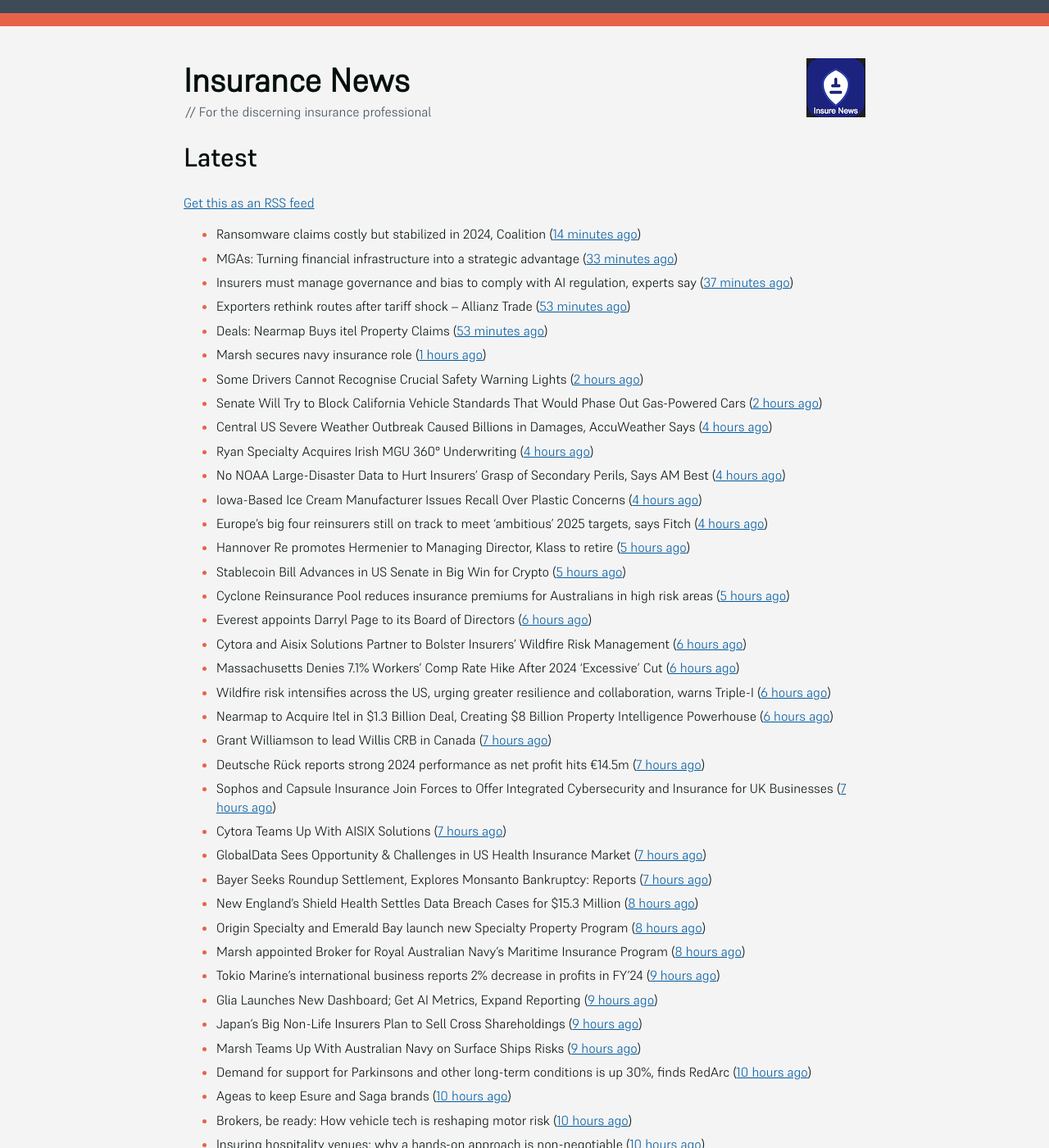
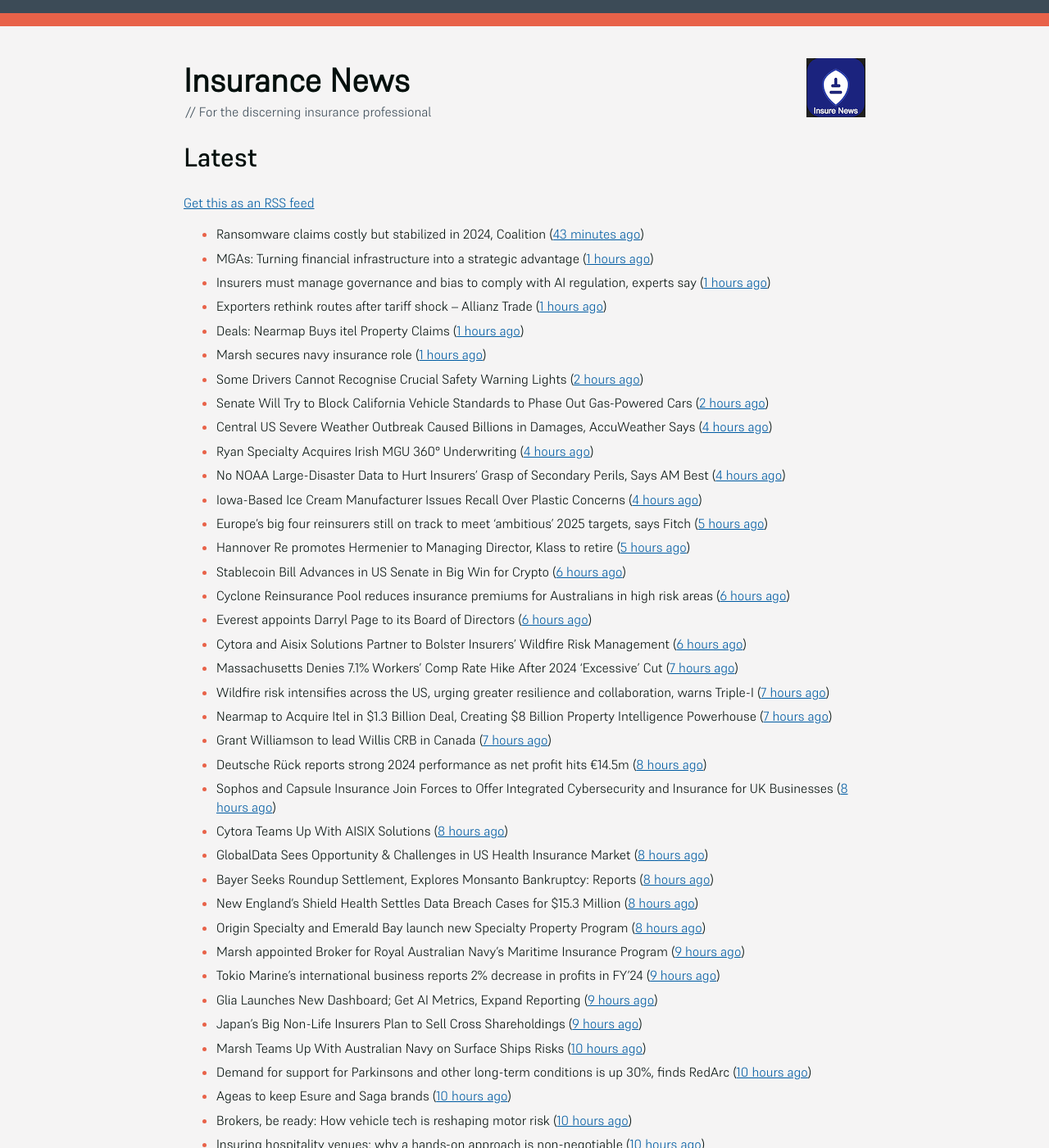
Before and after one commit to mat-0/feeds.thechels.uk, a Jekyll site: the page built from index.md, in a window 1280 px wide and 1400 px high. Shown: the whole window at 82% size. Built offline with Jekyll 4.4.1, drawn with Linux system fonts in a browser that asks for light colours; some of the changed text lies outside the part shown.

Commit message:
New Feed

```diff
--- a/index.md
+++ b/index.md
@@ -8,40 +8,40 @@ description: Latest Updates
 [Get this as an RSS feed](/feed.rss)
 
 <!-- news_marker starts -->
-- Ransomware claims costly but stabilized in 2024, Coalition ([14 minutes ago](https://www.dig-in.com/news/ransomware-claims-costly-but-stabilized-in-2024-coalition))
-- MGAs: Turning financial infrastructure into a strategic advantage ([33 minutes ago](https://www.dig-in.com/opinion/turning-financial-infrastructure-into-a-strategic-advantage))
-- Insurers must manage governance and bias to comply with AI regulation, experts say ([37 minutes ago](https://www.dig-in.com/news/ai-governance-and-bias-become-compliance-issues-for-insurers))
-- Exporters rethink routes after tariff shock – Allianz Trade ([53 minutes ago](https://www.insurancebusinessmag.com/uk/news/sme/exporters-rethink-routes-after-tariff-shock--allianz-trade-536347.aspx))
-- Deals: Nearmap Buys itel Property Claims ([53 minutes ago](https://insurance-edge.net/2025/05/20/deals-nearmap-buys-itel-property-claims/))
+- Ransomware claims costly but stabilized in 2024, Coalition ([43 minutes ago](https://www.dig-in.com/news/ransomware-claims-costly-but-stabilized-in-2024-coalition))
+- MGAs: Turning financial infrastructure into a strategic advantage ([1 hours ago](https://www.dig-in.com/opinion/turning-financial-infrastructure-into-a-strategic-advantage))
+- Insurers must manage governance and bias to comply with AI regulation, experts say ([1 hours ago](https://www.dig-in.com/news/ai-governance-and-bias-become-compliance-issues-for-insurers))
+- Exporters rethink routes after tariff shock – Allianz Trade ([1 hours ago](https://www.insurancebusinessmag.com/uk/news/sme/exporters-rethink-routes-after-tariff-shock--allianz-trade-536347.aspx))
+- Deals: Nearmap Buys itel Property Claims ([1 hours ago](https://insurance-edge.net/2025/05/20/deals-nearmap-buys-itel-property-claims/))
 - Marsh secures navy insurance role ([1 hours ago](https://www.insurancebusinessmag.com/uk/news/construction-engineering/marsh-secures-navy-insurance-role-536336.aspx))
 - Some Drivers Cannot Recognise Crucial Safety Warning Lights ([2 hours ago](https://insurance-edge.net/2025/05/20/some-drivers-cannot-recognise-crucial-safety-warning-lights/))
-- Senate Will Try to Block California Vehicle Standards That Would Phase Out Gas-Powered Cars ([2 hours ago](https://www.insurancejournal.com/news/west/2025/05/20/824554.htm))
+- Senate Will Try to Block California Vehicle Standards to Phase Out Gas-Powered Cars ([2 hours ago](https://www.insurancejournal.com/news/west/2025/05/20/824554.htm))
 - Central US Severe Weather Outbreak Caused Billions in Damages, AccuWeather Says ([4 hours ago](https://www.insurancejournal.com/news/midwest/2025/05/20/824523.htm))
 - Ryan Specialty Acquires Irish MGU 360° Underwriting ([4 hours ago](https://www.insurancejournal.com/news/international/2025/05/20/824530.htm))
 - No NOAA Large-Disaster Data to Hurt Insurers’ Grasp of Secondary Perils, Says AM Best ([4 hours ago](https://www.insurancejournal.com/news/national/2025/05/20/824515.htm))
 - Iowa-Based Ice Cream Manufacturer Issues Recall Over Plastic Concerns ([4 hours ago](https://www.insurancejournal.com/news/midwest/2025/05/20/824520.htm))
-- Europe’s big four reinsurers still on track to meet ‘ambitious’ 2025 targets, says Fitch ([4 hours ago](https://www.reinsurancene.ws/europes-big-four-reinsurers-still-on-track-to-meet-ambitious-2025-targets-says-fitch/))
+- Europe’s big four reinsurers still on track to meet ‘ambitious’ 2025 targets, says Fitch ([5 hours ago](https://www.reinsurancene.ws/europes-big-four-reinsurers-still-on-track-to-meet-ambitious-2025-targets-says-fitch/))
 - Hannover Re promotes Hermenier to Managing Director, Klass to retire ([5 hours ago](https://www.reinsurancene.ws/hannover-re-promotes-hermenier-to-managing-director-klass-to-retire/))
-- Stablecoin Bill Advances in US Senate in Big Win for Crypto ([5 hours ago](https://www.insurancejournal.com/news/national/2025/05/20/824512.htm))
-- Cyclone Reinsurance Pool reduces insurance premiums for Australians in high risk areas ([5 hours ago](https://www.reinsurancene.ws/cyclone-reinsurance-pool-reduces-insurance-premiums-for-australians-in-high-risk-areas/))
+- Stablecoin Bill Advances in US Senate in Big Win for Crypto ([6 hours ago](https://www.insurancejournal.com/news/national/2025/05/20/824512.htm))
+- Cyclone Reinsurance Pool reduces insurance premiums for Australians in high risk areas ([6 hours ago](https://www.reinsurancene.ws/cyclone-reinsurance-pool-reduces-insurance-premiums-for-australians-in-high-risk-areas/))
 - Everest appoints Darryl Page to its Board of Directors ([6 hours ago](https://www.reinsurancene.ws/everest-appoints-darryl-page-to-its-board-of-directors/))
 - Cytora and Aisix Solutions Partner to Bolster Insurers’ Wildfire Risk Management ([6 hours ago](https://www.insurtechinsights.com/cytora-and-aisix-solutions-partner-to-bolster-insurers-wildfire-risk-management/))
-- Massachusetts Denies 7.1% Workers’ Comp Rate Hike After 2024 ‘Excessive’ Cut ([6 hours ago](https://www.insurancejournal.com/news/east/2025/05/20/824489.htm))
-- Wildfire risk intensifies across the US, urging greater resilience and collaboration, warns Triple-I ([6 hours ago](https://www.reinsurancene.ws/wildfire-risk-intensifies-across-the-us-urging-greater-resilience-and-collaboration-warns-triple-i/))
-- Nearmap to Acquire Itel in $1.3 Billion Deal, Creating $8 Billion Property Intelligence Powerhouse ([6 hours ago](https://www.insurtechinsights.com/nearmap-to-acquire-itel-in-1-3-billion-deal-creating-8-billion-property-intelligence-powerhouse/))
+- Massachusetts Denies 7.1% Workers’ Comp Rate Hike After 2024 ‘Excessive’ Cut ([7 hours ago](https://www.insurancejournal.com/news/east/2025/05/20/824489.htm))
+- Wildfire risk intensifies across the US, urging greater resilience and collaboration, warns Triple-I ([7 hours ago](https://www.reinsurancene.ws/wildfire-risk-intensifies-across-the-us-urging-greater-resilience-and-collaboration-warns-triple-i/))
+- Nearmap to Acquire Itel in $1.3 Billion Deal, Creating $8 Billion Property Intelligence Powerhouse ([7 hours ago](https://www.insurtechinsights.com/nearmap-to-acquire-itel-in-1-3-billion-deal-creating-8-billion-property-intelligence-powerhouse/))
 - Grant Williamson to lead Willis CRB in Canada ([7 hours ago](https://www.reinsurancene.ws/grant-williamson-to-lead-willis-crb-in-canada/))
-- Deutsche Rück reports strong 2024 performance as net profit hits €14.5m ([7 hours ago](https://www.reinsurancene.ws/deutsche-ruck-reports-strong-2024-performance-as-net-profit-hits-e14-5m/))
-- Sophos and Capsule Insurance Join Forces to Offer Integrated Cybersecurity and Insurance for UK Businesses ([7 hours ago](https://www.insurtechinsights.com/sophos-and-capsule-insurance-join-forces-to-offer-integrated-cybersecurity-and-insurance-for-uk-businesses/))
-- Cytora Teams Up With AISIX Solutions ([7 hours ago](https://insurance-edge.net/2025/05/20/cytora-teams-up-with-aisix-solutions/))
-- GlobalData Sees Opportunity & Challenges in US Health Insurance Market ([7 hours ago](https://insurance-edge.net/2025/05/20/globaldata-sees-opportunity-challenges-in-us-health-insurance-market/))
-- Bayer Seeks Roundup Settlement, Explores Monsanto Bankruptcy: Reports ([7 hours ago](https://www.insurancejournal.com/news/national/2025/05/20/824477.htm))
+- Deutsche Rück reports strong 2024 performance as net profit hits €14.5m ([8 hours ago](https://www.reinsurancene.ws/deutsche-ruck-reports-strong-2024-performance-as-net-profit-hits-e14-5m/))
+- Sophos and Capsule Insurance Join Forces to Offer Integrated Cybersecurity and Insurance for UK Businesses ([8 hours ago](https://www.insurtechinsights.com/sophos-and-capsule-insurance-join-forces-to-offer-integrated-cybersecurity-and-insurance-for-uk-businesses/))
+- Cytora Teams Up With AISIX Solutions ([8 hours ago](https://insurance-edge.net/2025/05/20/cytora-teams-up-with-aisix-solutions/))
+- GlobalData Sees Opportunity & Challenges in US Health Insurance Market ([8 hours ago](https://insurance-edge.net/2025/05/20/globaldata-sees-opportunity-challenges-in-us-health-insurance-market/))
+- Bayer Seeks Roundup Settlement, Explores Monsanto Bankruptcy: Reports ([8 hours ago](https://www.insurancejournal.com/news/national/2025/05/20/824477.htm))
 - New England’s Shield Health Settles Data Breach Cases for $15.3 Million ([8 hours ago](https://www.insurancejournal.com/news/east/2025/05/20/824475.htm))
 - Origin Specialty and Emerald Bay launch new Specialty Property Program ([8 hours ago](https://www.reinsurancene.ws/origin-specialty-and-emerald-bay-launch-new-specialty-property-program/))
-- Marsh appointed Broker for Royal Australian Navy’s Maritime Insurance Program ([8 hours ago](https://www.reinsurancene.ws/marsh-appointed-broker-for-royal-australian-navys-maritime-insurance-program/))
+- Marsh appointed Broker for Royal Australian Navy’s Maritime Insurance Program ([9 hours ago](https://www.reinsurancene.ws/marsh-appointed-broker-for-royal-australian-navys-maritime-insurance-program/))
 - Tokio Marine’s international business reports 2% decrease in profits in FY’24 ([9 hours ago](https://www.reinsurancene.ws/tokio-marines-international-business-reports-2-decrease-in-profits-in-fy24/))
 - Glia Launches New Dashboard; Get AI Metrics, Expand Reporting ([9 hours ago](https://insurance-edge.net/2025/05/20/glia-launches-new-dashboard-get-ai-metrics-expand-reporting/))
 - Japan’s Big Non-Life Insurers Plan to Sell Cross Shareholdings ([9 hours ago](https://www.insurancejournal.com/news/international/2025/05/20/824468.htm))
-- Marsh Teams Up With Australian Navy on Surface Ships Risks ([9 hours ago](https://insurance-edge.net/2025/05/20/marsh-teams-up-with-australian-navy-on-surface-ships-risks/))
+- Marsh Teams Up With Australian Navy on Surface Ships Risks ([10 hours ago](https://insurance-edge.net/2025/05/20/marsh-teams-up-with-australian-navy-on-surface-ships-risks/))
 - Demand for support for Parkinsons and other long-term conditions is up 30%, finds RedArc ([10 hours ago](https://ifamagazine.com/demand-for-support-for-parkinsons-and-other-long-term-conditions-is-up-30-finds-redarc/))
 - Ageas to keep Esure and Saga brands ([10 hours ago](https://www.postonline.co.uk/news/7957788/ageas-to-keep-esure-and-saga-brands))
 - Brokers, be ready: How vehicle tech is reshaping motor risk ([10 hours ago](https://www.insurancebusinessmag.com/uk/news/auto-motor/brokers-be-ready-how-vehicle-tech-is-reshaping-motor-risk-536269.aspx))
```
Also changed, not shown: other parts of index.md (+18 -18 lines).
